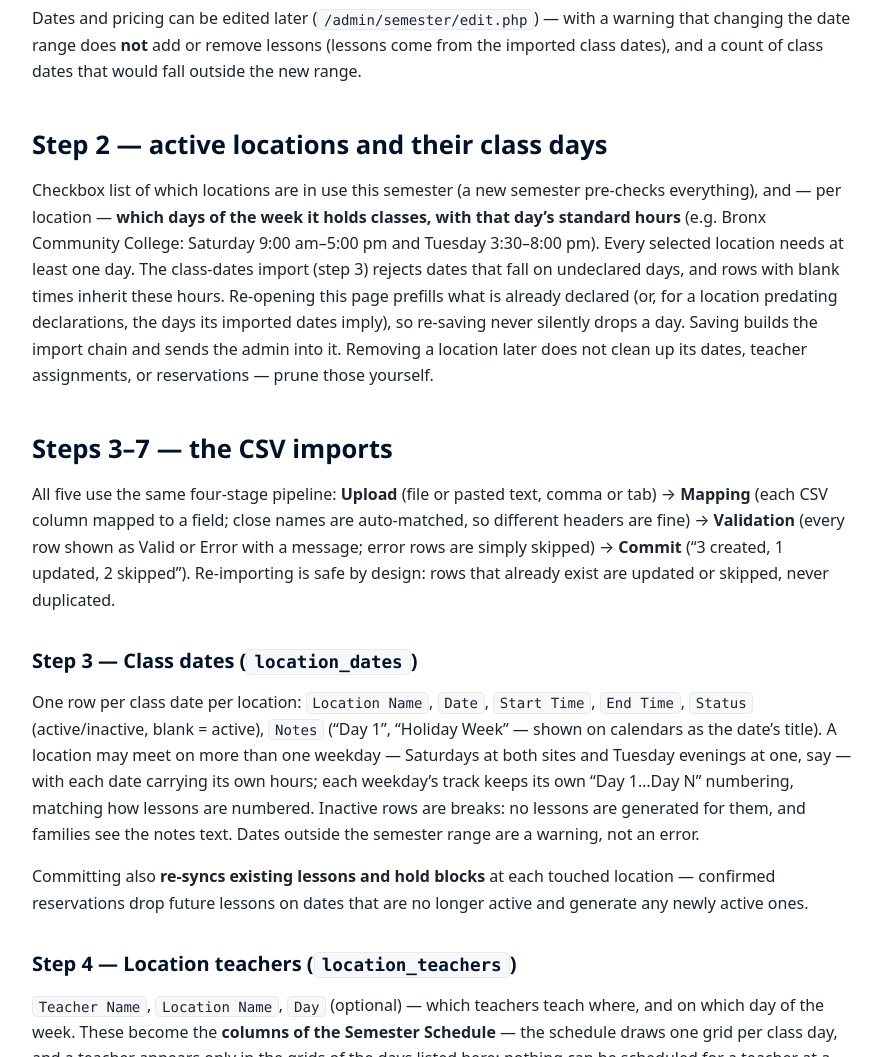
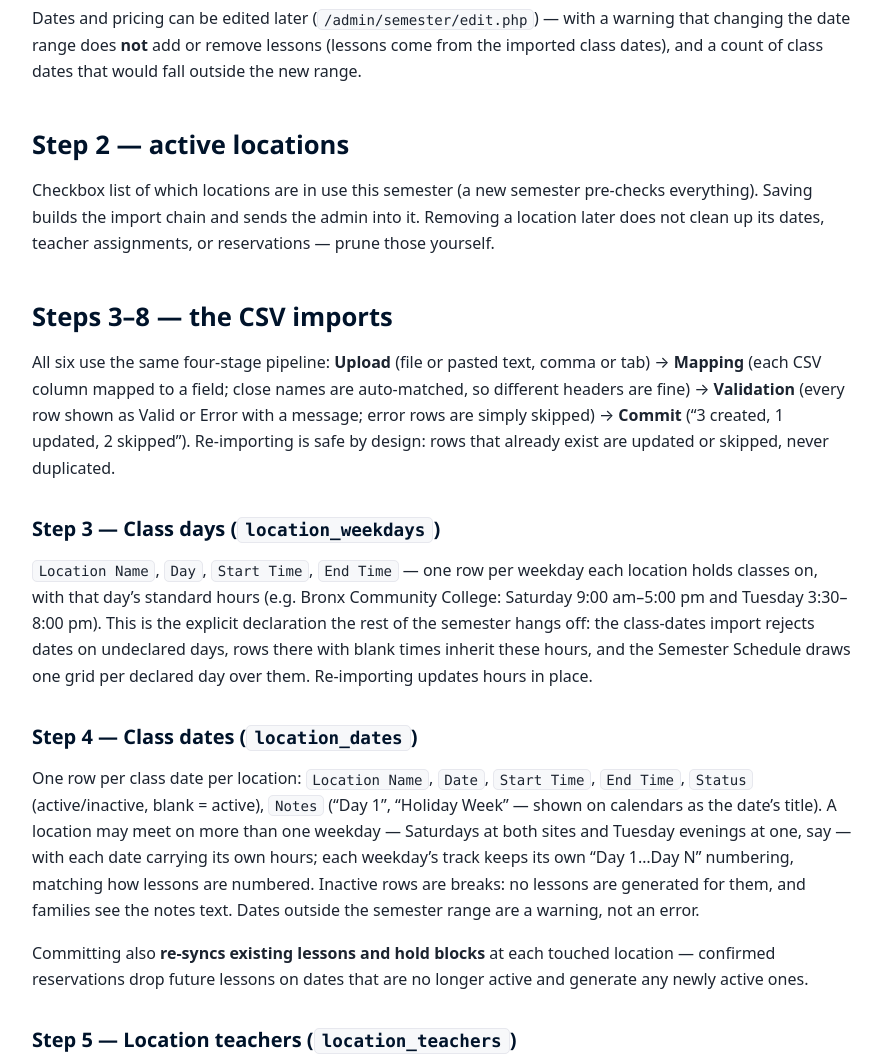
Before and after one commit to FriendlyNeighborhoodHacker/portal.bronxconservatory.org, an Astro site in the folder portaldocs.bronxconservatory.org/: page /admin-experience/create-a-semester in a window 1280 px wide. Shown: the part 920-1977 px from the top of the page, without its empty margins (348-1230 px from the left). Built offline with nearby package versions, Linux system fonts and the light colour scheme; Astro itself is replaced by a stand-in of ours.

Commit message:
create-a-semester

```diff
--- a/portaldocs.bronxconservatory.org/src/pages/admin-experience/create-a-semester.md
+++ b/portaldocs.bronxconservatory.org/src/pages/admin-experience/create-a-semester.md
@@ -1,7 +1,7 @@
 ---
 layout: ../../layouts/DocsLayout.astro
 title: Create a Semester
-description: The setup wizard, the five CSV imports, and pre-populating from a previous semester.
+description: The setup wizard, the six CSV imports, and pre-populating from a previous semester.
 ---
 
 # Create a Semester
@@ -47,30 +47,33 @@ warning that changing the date range does **not** add or remove lessons
 (lessons come from the imported class dates), and a count of class dates
 that would fall outside the new range.
 
-## Step 2 — active locations and their class days
+## Step 2 — active locations
 
 Checkbox list of which locations are in use this semester (a new semester
-pre-checks everything), and — per location — **which days of the week it
-holds classes, with that day's standard hours** (e.g. Bronx Community College:
-Saturday 9:00 am–5:00 pm and Tuesday 3:30–8:00 pm). Every selected location
-needs at least one day. The class-dates import (step 3) rejects dates that
-fall on undeclared days, and rows with blank times inherit these hours.
-Re-opening this page prefills what is already declared (or, for a location
-predating declarations, the days its imported dates imply), so re-saving
-never silently drops a day. Saving builds the import chain and sends the
-admin into it. Removing a location later does not clean up its dates, teacher
+pre-checks everything). Saving builds the import chain and sends the admin
+into it. Removing a location later does not clean up its dates, teacher
 assignments, or reservations — prune those yourself.
 
-## Steps 3–7 — the CSV imports
+## Steps 3–8 — the CSV imports
 
-All five use the same four-stage pipeline: **Upload** (file or pasted text,
+All six use the same four-stage pipeline: **Upload** (file or pasted text,
 comma or tab) → **Mapping** (each CSV column mapped to a field; close names
 are auto-matched, so different headers are fine) → **Validation** (every row
 shown as Valid or Error with a message; error rows are simply skipped) →
 **Commit** ("3 created, 1 updated, 2 skipped"). Re-importing is safe by
 design: rows that already exist are updated or skipped, never duplicated.
 
-### Step 3 — Class dates (`location_dates`)
+### Step 3 — Class days (`location_weekdays`)
+
+`Location Name`, `Day`, `Start Time`, `End Time` — one row per weekday each
+location holds classes on, with that day's standard hours (e.g. Bronx
+Community College: Saturday 9:00 am–5:00 pm and Tuesday 3:30–8:00 pm). This
+is the explicit declaration the rest of the semester hangs off: the
+class-dates import rejects dates on undeclared days, rows there with blank
+times inherit these hours, and the Semester Schedule draws one grid per
+declared day over them. Re-importing updates hours in place.
+
+### Step 4 — Class dates (`location_dates`)
 
 One row per class date per location: `Location Name`, `Date`, `Start Time`,
 `End Time`, `Status` (active/inactive, blank = active), `Notes` ("Day 1",
@@ -85,7 +88,7 @@ Committing also **re-syncs existing lessons and hold blocks** at each
 touched location — confirmed reservations drop future lessons on
 dates that are no longer active and generate any newly active ones.
 
-### Step 4 — Location teachers (`location_teachers`)
+### Step 5 — Location teachers (`location_teachers`)
 
 `Teacher Name`, `Location Name`, `Day` (optional) — which teachers teach
 where, and on which day of the week. These become the **columns of the
@@ -95,7 +98,7 @@ scheduled for a teacher at a location on a day without one. A blank `Day`
 assigns the teacher to every weekday the location holds classes on. The
 import is purely additive (existing assignments are skipped, never removed).
 
-### Step 5 — Hold blocks (`hold_blocks`)
+### Step 6 — Hold blocks (`hold_blocks`)
 
 `Teacher Name`, `Location Name`, `Day`, `Start Time`, `End Time`, `Title`
 ("Lunch") — a teacher's standing non-lesson time. Each row holds that slot
@@ -104,7 +107,7 @@ the teacher must already have a column at that location; and every row is
 conflict-checked three ways — against earlier rows in the same file, against
 existing weekly bookings, and against every future materialized date.
 
-### Step 6 — The schedule itself (`reservations`)
+### Step 7 — The schedule itself (`reservations`)
 
 One row per weekly lesson slot — how an existing schedule moves into the
 portal: `Student Name` (or email), `Teacher Name`, `Location Name`, `Day`,
@@ -121,7 +124,7 @@ pending confirmation / confirmed).
 - A row whose slot is already reserved *for the same student* is "Already
   reserved (no change)".
 
-### Step 7 — Opening charges and payments (`ledger_entries`)
+### Step 8 — Opening charges and payments (`ledger_entries`)
 
 One row per charge families already ran up and per payment they already
 made, on the dates they happened: `Student Name`, `Entry Type`
```
